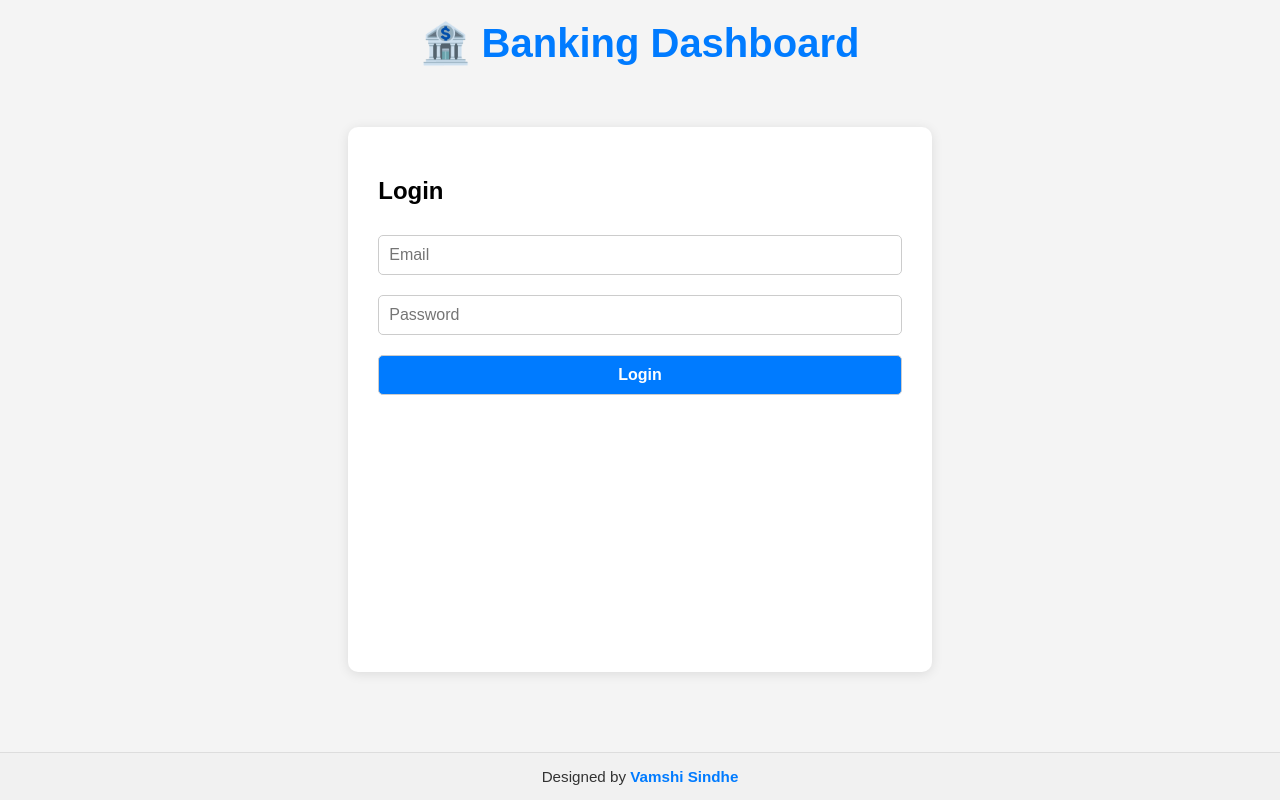
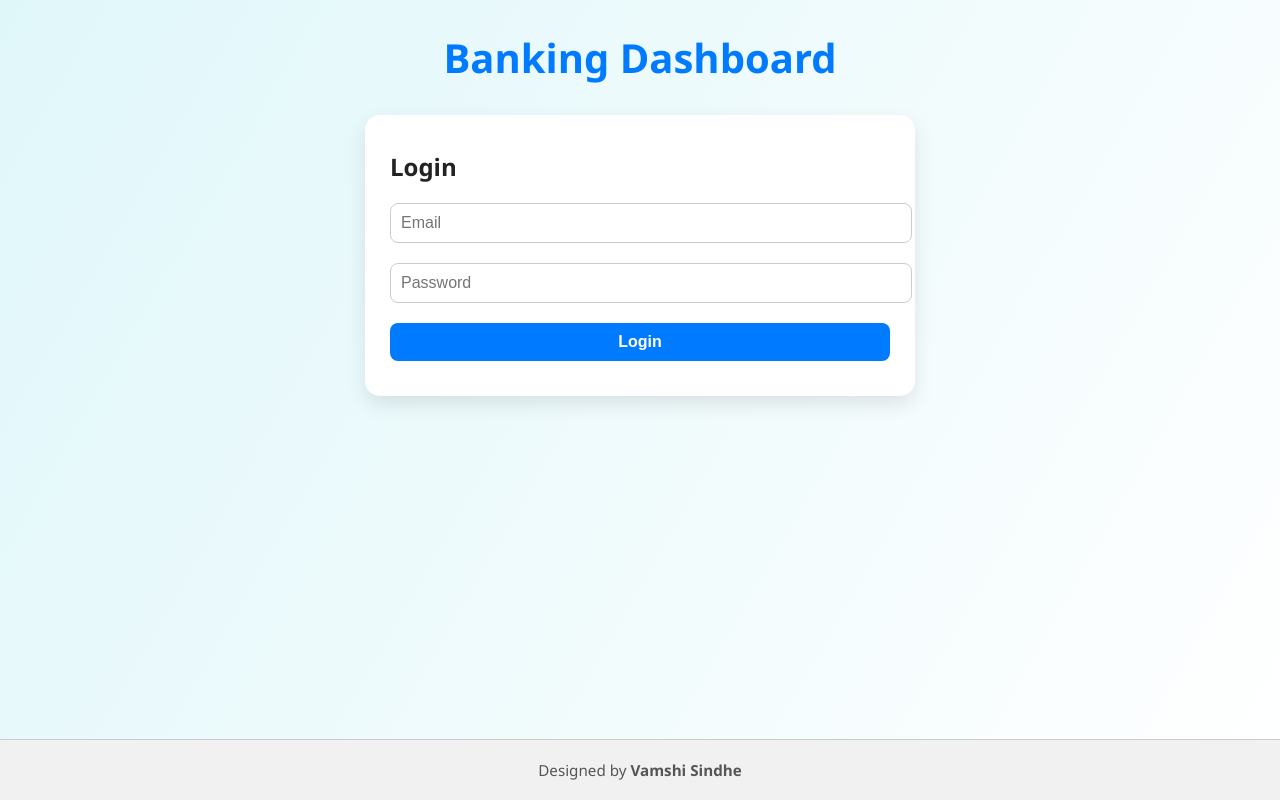
Before and after one commit to vamshisindhe/mern-banking-frontend, a React (Create React App) app: page / in a window 1280 px wide. Built offline with nearby package versions, Linux system fonts and the light colour scheme.

Commit message:
Initial commit - frontend

```diff
--- a/src/App.css
+++ b/src/App.css
@@ -1,90 +1,21 @@
 /* Make body and html stretch full height */
-html, body, .app-container {
-  height: 100%;
+body {
   margin: 0;
   padding: 0;
-  font-family: Arial, sans-serif;
-  background: #f4f4f4;
+  font-family: 'Segoe UI', sans-serif;
+  background: linear-gradient(120deg, #e0f7fa, #ffffff);
+  color: #333;
 }
 
-/* Flexbox layout to push footer to bottom */
 .app-container {
   display: flex;
   flex-direction: column;
-  justify-content: space-between;
   min-height: 100vh;
 }
 
-/* Main app box */
-.App {
-  flex: 1;
-  max-width: 600px;
-  margin: 40px auto;
-  background: white;
-  padding: 30px;
-  border-radius: 10px;
-  box-shadow: 0 2px 12px rgba(0, 0, 0, 0.1);
-}
-
-/* Input & button styling */
-input,
-select,
-button {
-  margin: 10px 0;
-  padding: 10px;
-  width: 100%;
-  font-size: 16px;
-  border: 1px solid #ccc;
-  border-radius: 5px;
-  box-sizing: border-box;
-}
-
-input:focus,
-select:focus {
-  outline: none;
-  border-color: #007bff;
-}
-
-button {
-  background-color: #007bff;
-  color: white;
-  font-weight: bold;
-  cursor: pointer;
-  transition: background-color 0.3s ease;
-}
-
-button:hover {
-  background-color: #0056b3;
-}
-
-/* List styling */
-ul {
-  list-style-type: none;
-  padding: 0;
-}
-
-li {
-  padding: 8px 0;
-  border-bottom: 1px solid #eee;
-  font-size: 15px;
-}
-
-/* Footer at bottom */
-.footer {
-  text-align: center;
-  padding: 15px;
-  background: #eaeaea;
-  color: #555;
-  font-size: 14px;
-  border-top: 1px solid #ccc;
-}
-
-.footer strong {
-  color: #007bff;
-}
 .animated-heading {
   text-align: center;
-  padding: 20px 0;
+  padding: 30px 0 10px;
   animation: fadeInDown 1s ease-out;
 }
 
@@ -95,23 +26,73 @@ li {
   margin: 0;
 }
 
+.App {
+  max-width: 500px;
+  margin: 20px auto;
+  background: #ffffff;
+  padding: 25px;
+  border-radius: 15px;
+  box-shadow: 0 8px 20px rgba(0, 0, 0, 0.1);
+}
+
+input,
+select,
+button {
+  width: 100%;
+  padding: 10px;
+  margin: 10px 0;
+  border-radius: 8px;
+  border: 1px solid #ccc;
+  font-size: 1rem;
+}
+
+button {
+  background-color: #007bff;
+  color: white;
+  border: none;
+  cursor: pointer;
+  font-weight: 600;
+}
+
+button:hover {
+  background-color: #0056b3;
+}
+
+h2, h3, h4 {
+  margin: 10px 0;
+  color: #222;
+}
+
+ul {
+  list-style: none;
+  padding: 0;
+}
+
+li {
+  background: #f9f9f9;
+  padding: 10px;
+  margin: 5px 0;
+  border-left: 5px solid #007bff;
+}
+
+.footer {
+  text-align: center;
+  padding: 20px 0;
+  margin-top: auto;
+  background-color: #f1f1f1;
+  border-top: 1px solid #ccc;
+  font-size: 0.95rem;
+  color: #555;
+}
+
+/* Animation */
 @keyframes fadeInDown {
   0% {
     opacity: 0;
-    transform: translateY(-30px);
+    transform: translateY(-20px);
   }
   100% {
     opacity: 1;
     transform: translateY(0);
   }
 }
-
-.footer {
-  text-align: center;
-  margin-top: 40px;
-  padding: 15px;
-  background: #f1f1f1;
-  font-size: 0.95rem;
-  color: #333;
-  border-top: 1px solid #ddd;
-}
--- a/src/App.js
+++ b/src/App.js
@@ -1,3 +1,4 @@
+
 import React, { useState, useEffect } from 'react';
 import axios from 'axios';
 import './App.css';
@@ -10,7 +11,7 @@ function App() {
   const [email, setEmail] = useState('');
   const [password, setPassword] = useState('');
 
-  const API_BASE = 'https://mern-banking-backend.onrender.com';
+  const API_BASE = 'https://mern-banking-backend.onrender.com'; // Render backend URL
 
   useEffect(() => {
     if (user) {
@@ -62,7 +63,7 @@ function App() {
   return (
     <div className="app-container">
       <div className="animated-heading">
-        <h1>🏦 Banking Dashboard</h1>
+        <h1>Banking Dashboard</h1>
       </div>
 
       <div className="App">
@@ -104,7 +105,8 @@ function App() {
             <ul>
               {transactions.map((t, i) => (
                 <li key={i}>
-                  {t.type} - ${t.amount} on {new Date(t.date).toLocaleDateString()}
+                  {t.type} - ${t.amount} on{' '}
+                  {new Date(t.date).toLocaleDateString()}
                 </li>
               ))}
             </ul>
```
